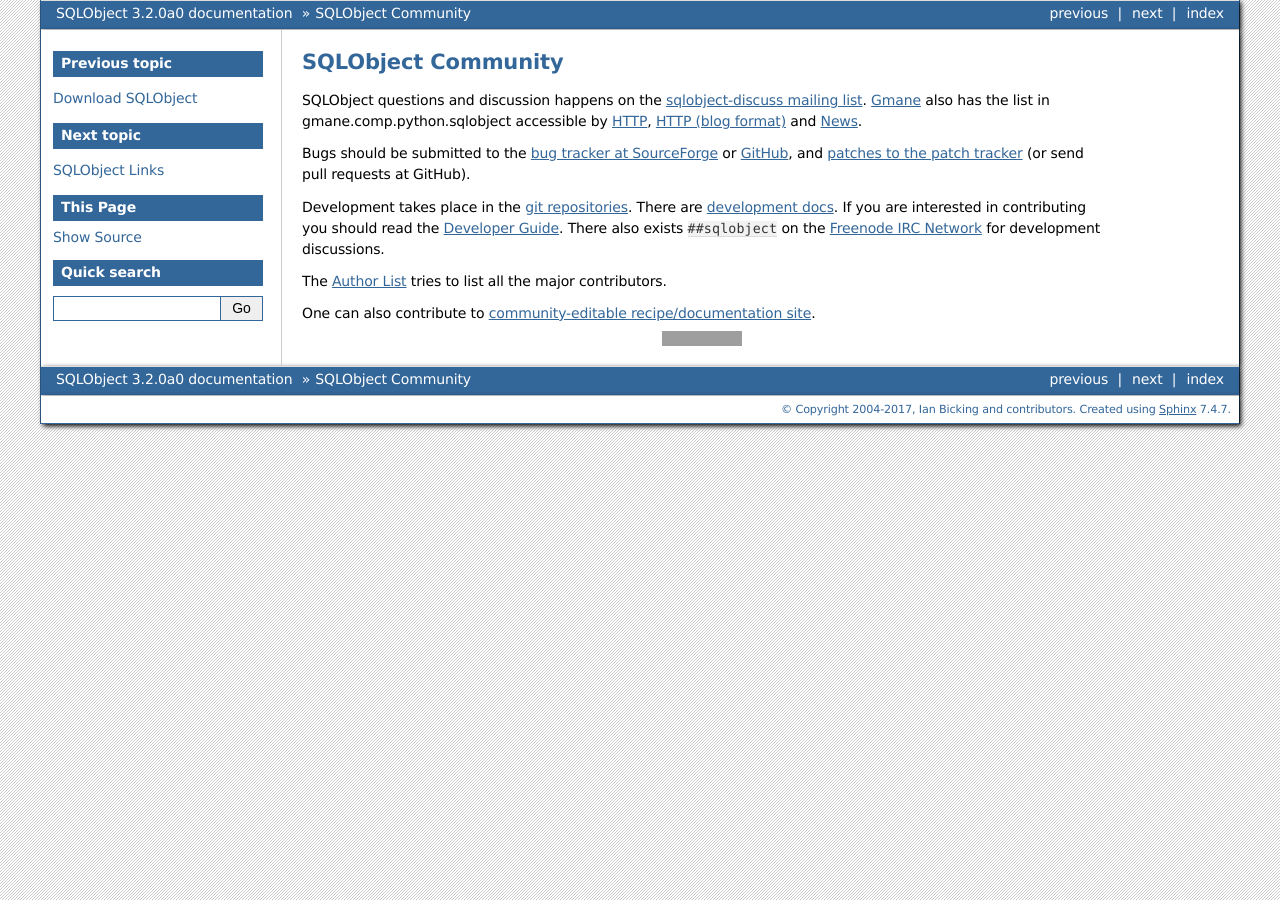
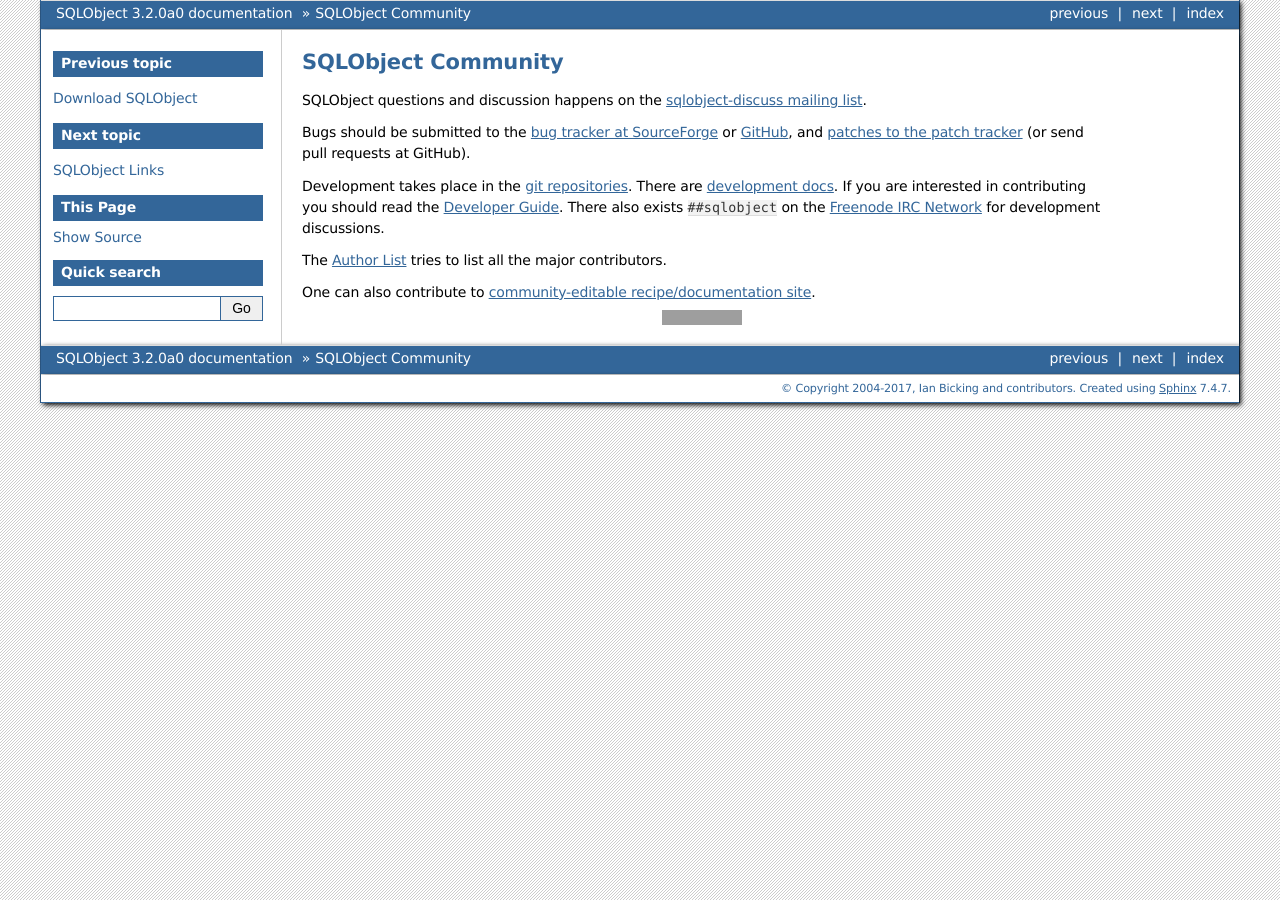
Before and after one commit to sqlobject/sqlobject, a Sphinx documentation site: the page built from docs/community.rst, in a window 1280 px wide. Built offline with Sphinx 7.4.7, drawn with Linux system fonts in a browser that asks for light colours; grey boxes are pictures that could not be loaded.

Commit message:
Remove gmane: it's currently partially offline
[skip ci]

```diff
--- a/docs/community.rst
+++ b/docs/community.rst
@@ -4,11 +4,6 @@
 SQLObject questions and discussion happens on the `sqlobject-discuss
 mailing list
 <https://lists.sourceforge.net/mailman/listinfo/sqlobject-discuss>`_.
-`Gmane <http://www.gmane.org/>`_ also has the list in
-gmane.comp.python.sqlobject accessible by
-`HTTP <http://news.gmane.org/gmane.comp.python.sqlobject>`_,
-`HTTP (blog format) <http://blog.gmane.org/gmane.comp.python.sqlobject>`_
-and `News <news://news.gmane.org/gmane.comp.python.sqlobject>`_.
 
 Bugs should be submitted to the `bug tracker at SourceForge
 <https://sourceforge.net/p/sqlobject/bugs/>`_ or `GitHub
```
